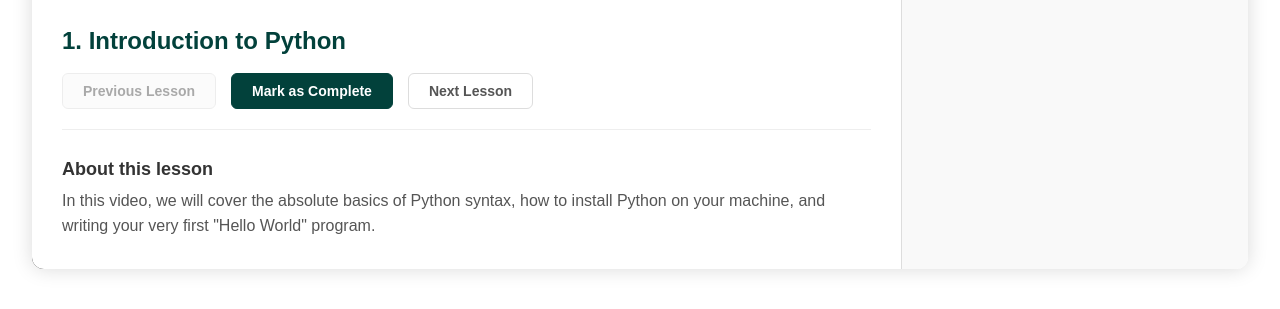
After one commit to Omr-123/Web_Programing, a PHP site: page /play-course.html in a window 1280 px wide. The commit adds this page. Shown: the part 610-919 px from the top of the page. Run offline with PHP 8.4, Linux system fonts and the light colour scheme.

Commit message:
Added Course Player Page

```diff
--- a/assets/css/main.css
+++ b/assets/css/main.css
@@ -1,5 +1,9 @@
 :root {
     --primary: rgb(154, 1, 118);
+}
+
+body {
+    padding-top: 80px;
 }
 
 
@@ -23,6 +27,13 @@
 
 
 /* Header */
+
+.header {
+    position: fixed;
+    top: 0;
+    width: 100%;
+    z-index: 9999;
+}
 
 .header .nav {
     display: flex;
--- /dev/null
+++ b/assets/css/player.css
@@ -0,0 +1,249 @@
+/* Layout Wrapper */
+
+.player-wrapper {
+    display: grid;
+    grid-template-columns: 2.5fr 1fr;
+    width: 95%;
+    max-width: 1400px;
+    margin: 40px auto;
+    box-shadow: 0 0 20px rgba(0,0,0,0.15);
+    border-radius: 12px;
+    overflow: hidden;
+    min-height: 600px;
+    background-color: white;
+}
+
+@media (max-width: 900px) {
+    .player-wrapper {
+        grid-template-columns: 1fr;
+        margin: 20px auto;
+        width: 100%;
+        border-radius: 0;
+    }
+}
+
+/* Video Section */
+
+.video-section {
+    background-color: #000;
+    color: white;
+    display: flex;
+    flex-direction: column;
+}
+
+.video-container {
+    width: 100%;
+    background-color: black;
+    position: relative;
+    padding-top: 56.25%;
+    overflow: hidden;
+}
+
+.video-container iframe {
+    position: absolute;
+    top: 0;
+    left: 0;
+    width: 100%;
+    height: 100%;
+    border: none;
+}
+
+.video-info {
+    padding: 30px;
+    background-color: white;
+    color: #333;
+    flex: 1;
+}
+
+.video-info h1 {
+    font-size: 24px;
+    font-weight: bold;
+    margin-bottom: 20px;
+    color: #02413b;
+}
+
+
+/* Video Action Buttons */
+
+.video-actions {
+    display: flex;
+    gap: 15px;
+    margin-bottom: 30px;
+    border-bottom: 1px solid #eee;
+    padding-bottom: 20px;
+}
+
+.action-btn {
+    padding: 10px 20px;
+    border: 1px solid #ddd;
+    background: white;
+    border-radius: 6px;
+    cursor: pointer;
+    font-weight: bold;
+    color: #555;
+    transition: .3s;
+    text-decoration: none;
+    display: inline-block;
+    text-align: center;
+    font-size: 14px;
+}
+
+.action-btn:hover {
+    background-color: #f5f5f5;
+}
+
+.action-btn.primary {
+    background-color: #02413b;
+    color: white;
+    border-color: #02413b;
+}
+
+.action-btn.primary:hover {
+    background-color: #035e56;
+}
+
+.action-btn.disabled {
+    pointer-events: none;
+    opacity: 0.5;
+    background-color: #f9f9f9;
+}
+
+
+/* Description Text */
+
+.lesson-desc h3 {
+    font-size: 18px;
+    margin-bottom: 10px;
+    font-weight: bold;
+}
+
+.lesson-desc p {
+    line-height: 1.6;
+    color: #555;
+}
+
+
+/* Playlist Section */
+
+.playlist-section {
+    background-color: #f9f9f9;
+    border-left: 1px solid #ddd;
+    display: flex;
+    flex-direction: column;
+    height: 100%;
+}
+
+.playlist-header {
+    padding: 20px;
+    background-color: white;
+    border-bottom: 1px solid #ddd;
+}
+
+.playlist-header h3 {
+    font-size: 18px;
+    font-weight: bold;
+    margin-bottom: 5px;
+}
+
+.playlist-header p {
+    font-size: 13px;
+    color: #777;
+}
+
+.playlist-items {
+    overflow-y: auto;
+    max-height: 600px;
+}
+
+@media (max-width: 900px) {
+    .playlist-items {
+        max-height: 300px;
+    }
+}
+
+.playlist-group {
+    border-bottom: 1px solid #eee;
+}
+
+.group-title {
+    background-color: #eee;
+    padding: 10px 20px;
+    font-size: 13px;
+    font-weight: bold;
+    color: #555;
+}
+
+
+/* Playlist Items (Anchors) */
+
+.lesson-item {
+    display: flex;
+    padding: 15px 20px;
+    background-color: white;
+    border-bottom: 1px solid #f5f5f5;
+    cursor: pointer;
+    transition: .2s;
+    align-items: center;
+    width: 100%;
+    gap: 15px;
+    text-decoration: none;
+}
+
+.lesson-item:hover {
+    background-color: #f0f7f6;
+}
+
+.lesson-item.active {
+    background-color: #e6f0ef;
+    border-left: 4px solid #02413b;
+}
+
+.lesson-item.active .lesson-name {
+    color: #02413b;
+    font-weight: bold;
+}
+
+/* Locked State */
+.lesson-item.locked-item {
+    opacity: 0.8;
+}
+
+
+/* Checkbox Icons */
+
+.checkbox {
+    width: 20px;
+    height: 20px;
+    border: 2px solid #ccc;
+    border-radius: 4px;
+    flex-shrink: 0;
+}
+
+.lesson-item.active .checkbox {
+    border-color: #02413b;
+    background-color: #02413b;
+}
+
+.checkbox.locked {
+    border: none;
+    background: transparent;
+    font-size: 14px;
+    text-align: center;
+    line-height: 20px;
+}
+
+.lesson-details {
+    display: flex;
+    flex-direction: column;
+    gap: 4px;
+}
+
+.lesson-name {
+    font-size: 14px;
+    color: #333;
+}
+
+.lesson-time {
+    font-size: 12px;
+    color: #888;
+}
--- /dev/null
+++ b/assets/js/player.js
@@ -0,0 +1,30 @@
+$(document).ready(function () {
+    $('.lesson-item.locked-item').on('click', function (e) {
+        e.preventDefault(); // Stop the link from working
+    });
+
+    // Mark as Complete Button
+    $('#mark-complete').on('click', function (e) {
+        $(this).text('Completed ✔').css('opacity', '0.7');
+
+        // Visual update for the checkbox
+        $('.lesson-item.active .checkbox')
+            .css('background-color', '#02413b')
+            .css('border-color', '#02413b');
+
+        // Save state to LocalStorage
+        var currentPage = window.location.pathname;
+        localStorage.setItem(currentPage + '-completed', 'true');
+    });
+
+    // Check saved state on page load
+    var currentPage = window.location.pathname;
+    if (localStorage.getItem(currentPage + '-completed') === 'true') {
+        $('#mark-complete').text('Completed ✔').css('opacity', '0.7');
+
+        $('.lesson-item.active .checkbox')
+            .css('background-color', '#02413b')
+            .css('border-color', '#02413b');
+    }
+
+});
--- /dev/null
+++ b/play-course.html
@@ -0,0 +1,115 @@
+<!DOCTYPE html>
+<html lang="en">
+
+<head>
+    <meta charset="UTF-8">
+    <meta name="viewport" content="width=device-width, initial-scale=1.0">
+    <title>Playing: Python Basics - Lerno</title>
+    <link rel="stylesheet" href="assets/css/reset.css">
+    <link rel="stylesheet" href="assets/css/main.css">
+    <link rel="stylesheet" href="assets/css/player.css">
+
+    <script src="https://code.jquery.com/jquery-3.7.1.min.js"></script>
+    <script src="assets/js/player.js" defer></script>
+</head>
+
+<body>
+    <div class="header">
+        <div class="nav">
+            <a class="nav-logo" href="index.html">
+                <img src="assets/images/Lerno.png" alt="Logo">
+            </a>
+            <ul class="nav-links">
+                <li class="nav-link"><a href="index.html">Home</a></li>
+                <li class="nav-link"><a href="courses.html">Courses</a></li>
+                <li class="nav-link"><a href="my-courses.html">My Courses</a></li>
+                <li class="nav-link"><a href="login.html">Login</a></li>
+                <li class="nav-link"><a href="register.html">Register</a></li>
+                <li class="nav-link"><a href="cart.html">Cart</a></li>
+            </ul>
+        </div>
+    </div>
+
+    <div class="player-wrapper">
+
+        <div class="video-section">
+            <div class="video-container">
+                <iframe
+                    src="https://www.youtube.com/embed/kqtD5dpn9C8?rel=0"
+                    title="YouTube video player"
+                    allow="accelerometer; autoplay; clipboard-write; encrypted-media; gyroscope; picture-in-picture"
+                    allowfullscreen>
+                </iframe>
+            </div>
+
+            <div class="video-info">
+                <h1 id="lesson-title">1. Introduction to Python</h1>
+
+                <div class="video-actions">
+                    <a href="#" class="action-btn disabled">Previous Lesson</a>
+                    <a href="#" class="action-btn primary" id="mark-complete">Mark as Complete</a>
+                    <a href="play-course.html" class="action-btn">Next Lesson</a>
+                </div>
+
+                <div class="lesson-desc">
+                    <h3>About this lesson</h3>
+                    <p>In this video, we will cover the absolute basics of Python syntax, how to install Python on your machine, and writing your very first "Hello World" program.</p>
+                </div>
+            </div>
+        </div>
+
+        <div class="playlist-section">
+            <div class="playlist-header">
+                <h3>Course Content</h3>
+                <p>35 Lessons (5h 20m)</p>
+            </div>
+
+            <div class="playlist-items">
+
+                <div class="playlist-group">
+                    <div class="group-title">Section 1: Getting Started</div>
+
+                    <a href="play-course.html" class="lesson-item active">
+                        <div class="checkbox"></div>
+                        <div class="lesson-details">
+                            <span class="lesson-name">1. Introduction to Python</span>
+                            <span class="lesson-time">10:00</span>
+                        </div>
+                    </a>
+
+                    <a href="play-course.html" class="lesson-item">
+                        <div class="checkbox"></div>
+                        <div class="lesson-details">
+                            <span class="lesson-name">2. Installing Python & VS Code</span>
+                            <span class="lesson-time">15:30</span>
+                        </div>
+                    </a>
+
+                    <a href="play-course.html" class="lesson-item">
+                        <div class="checkbox"></div>
+                        <div class="lesson-details">
+                            <span class="lesson-name">3. Your First Program</span>
+                            <span class="lesson-time">08:45</span>
+                        </div>
+                    </a>
+                </div>
+
+                <div class="playlist-group">
+                    <div class="group-title">Section 2: Variables</div>
+
+                    <a href="#" class="lesson-item locked-item">
+                        <div class="checkbox locked">🔒</div>
+                        <div class="lesson-details">
+                            <span class="lesson-name">4. Understanding Variables</span>
+                            <span class="lesson-time">12:20</span>
+                        </div>
+                    </a>
+                </div>
+
+            </div>
+        </div>
+
+    </div>
+
+</body>
+</html>
```
Also changed, not shown: my-courses.html (+7 -7 lines).
